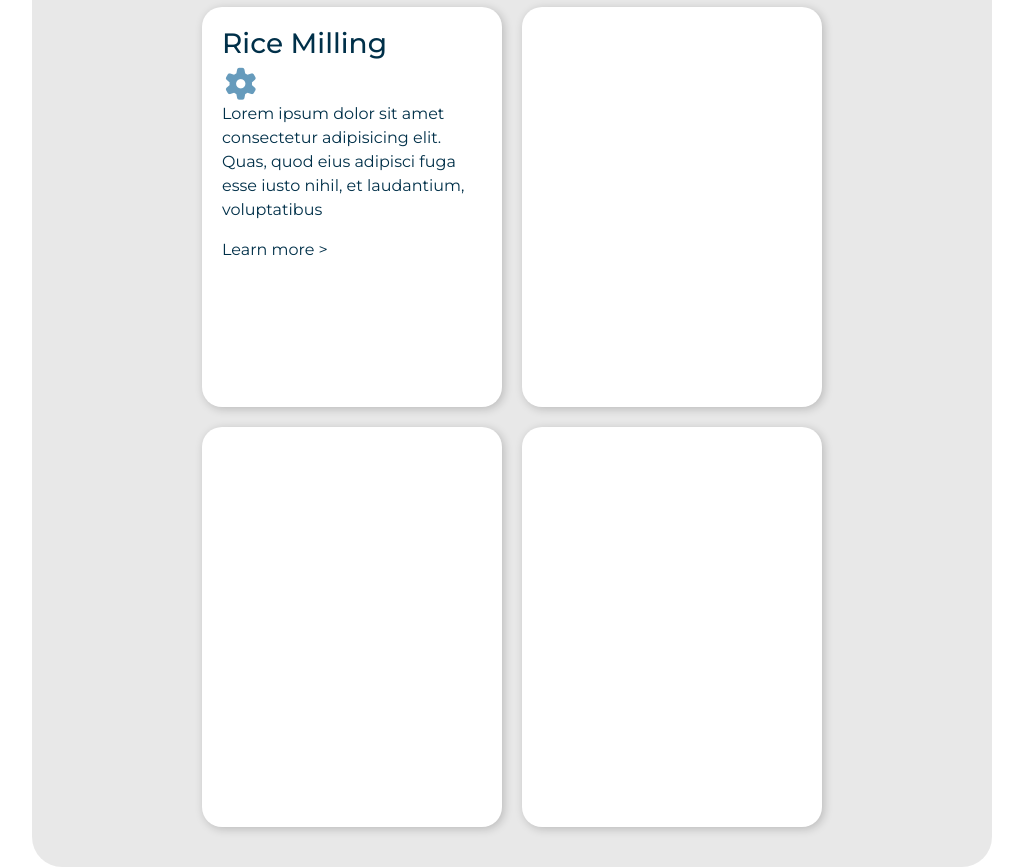
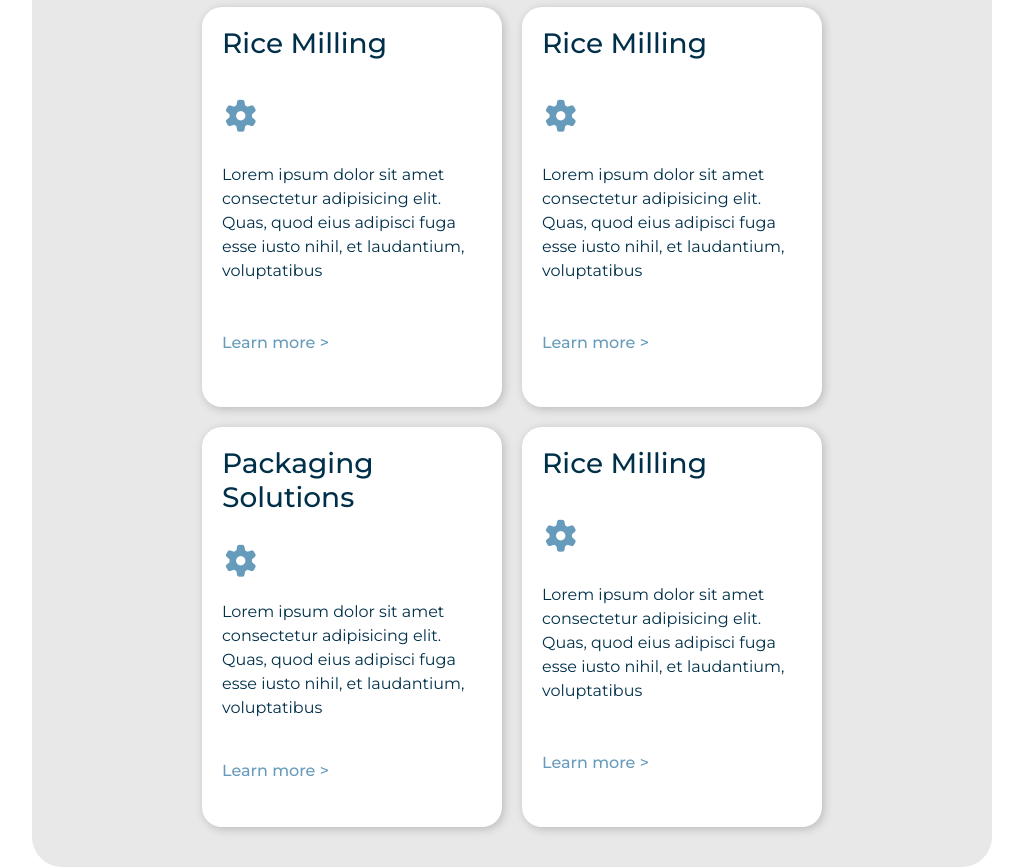
Before and after one commit to 3uzamil/hero-section, a plain HTML site: page index.html in a window 1280 px wide. Shown: the part 1214-2081 px from the top of the page, without its empty margins (128-1151 px from the left). Drawn offline with nearby package versions, Linux system fonts and the light colour scheme.

Commit message:
fix: add details in service cards

```diff
--- a/index.html
+++ b/index.html
@@ -87,17 +87,26 @@
                 <h3>Rice Milling</h3>
                 <i class="fa-solid fa-gear"></i>
                 <p>Lorem ipsum dolor sit amet consectetur adipisicing elit. Quas, quod eius adipisci fuga esse iusto nihil, et laudantium, voluptatibus</p>
-                <a>Learn more <span>></span></a>
+                <a href="">Learn more ></a>
 
               </div>
               <div class="service-card">
-
+                <h3>Rice Milling</h3>
+                <i class="fa-solid fa-gear"></i>
+                <p>Lorem ipsum dolor sit amet consectetur adipisicing elit. Quas, quod eius adipisci fuga esse iusto nihil, et laudantium, voluptatibus</p>
+                <a href="">Learn more ></a>
               </div>
               <div class="service-card">
-
+                <h3>Packaging Solutions</h3>
+                <i class="fa-solid fa-gear"></i>
+                <p>Lorem ipsum dolor sit amet consectetur adipisicing elit. Quas, quod eius adipisci fuga esse iusto nihil, et laudantium, voluptatibus</p>
+                <a href="">Learn more ></a>
               </div>
               <div class="service-card">
-
+                <h3>Rice Milling</h3>
+                <i class="fa-solid fa-gear"></i>
+                <p>Lorem ipsum dolor sit amet consectetur adipisicing elit. Quas, quod eius adipisci fuga esse iusto nihil, et laudantium, voluptatibus</p>
+                <a href="">Learn more ></a>
               </div>
               </div>
 
--- a/style.css
+++ b/style.css
@@ -145,6 +145,12 @@
     margin: 10px;
     padding: 20px;
     border-radius: 20px;
+    display: grid;
+}
+.service-card a{
+    text-decoration: none;
+    color: var(--secondary-color);
+    font-weight: 500;
 }
 .fa-gear{
     font-size: 30px;
```
